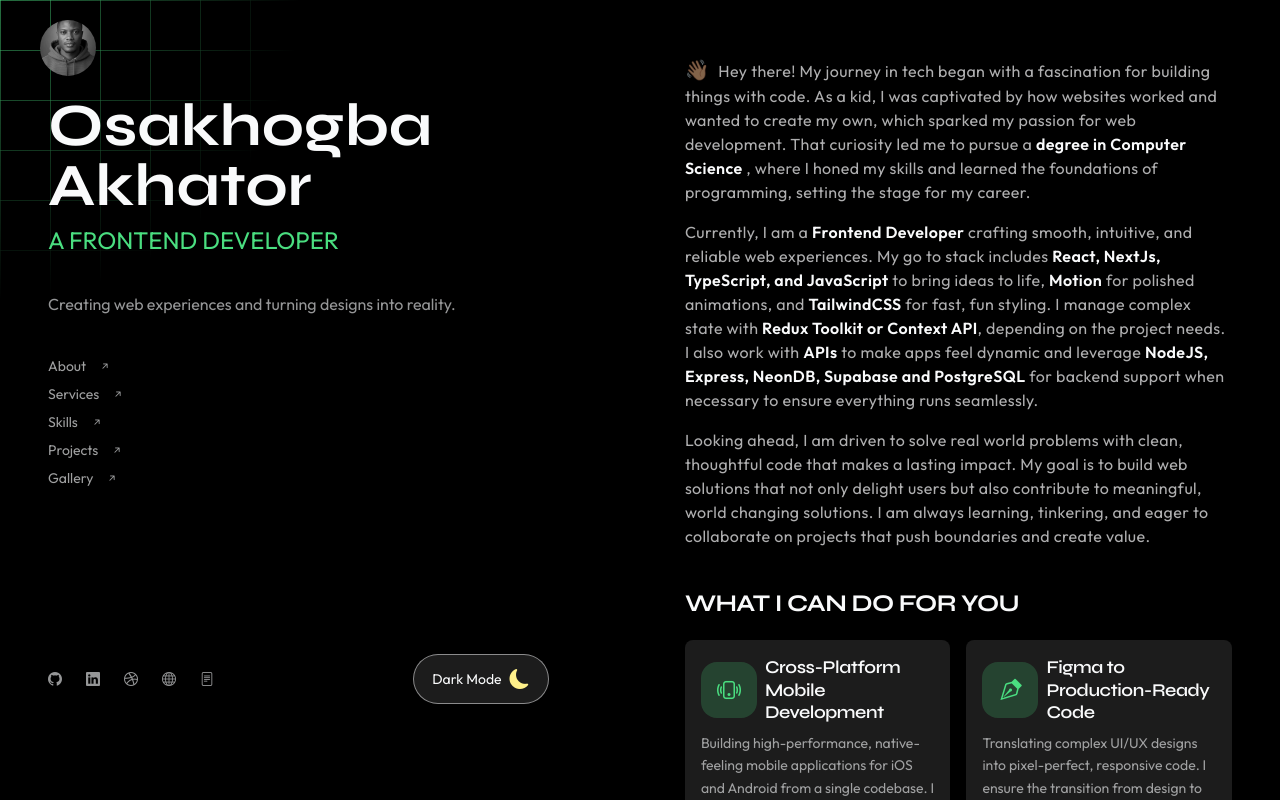
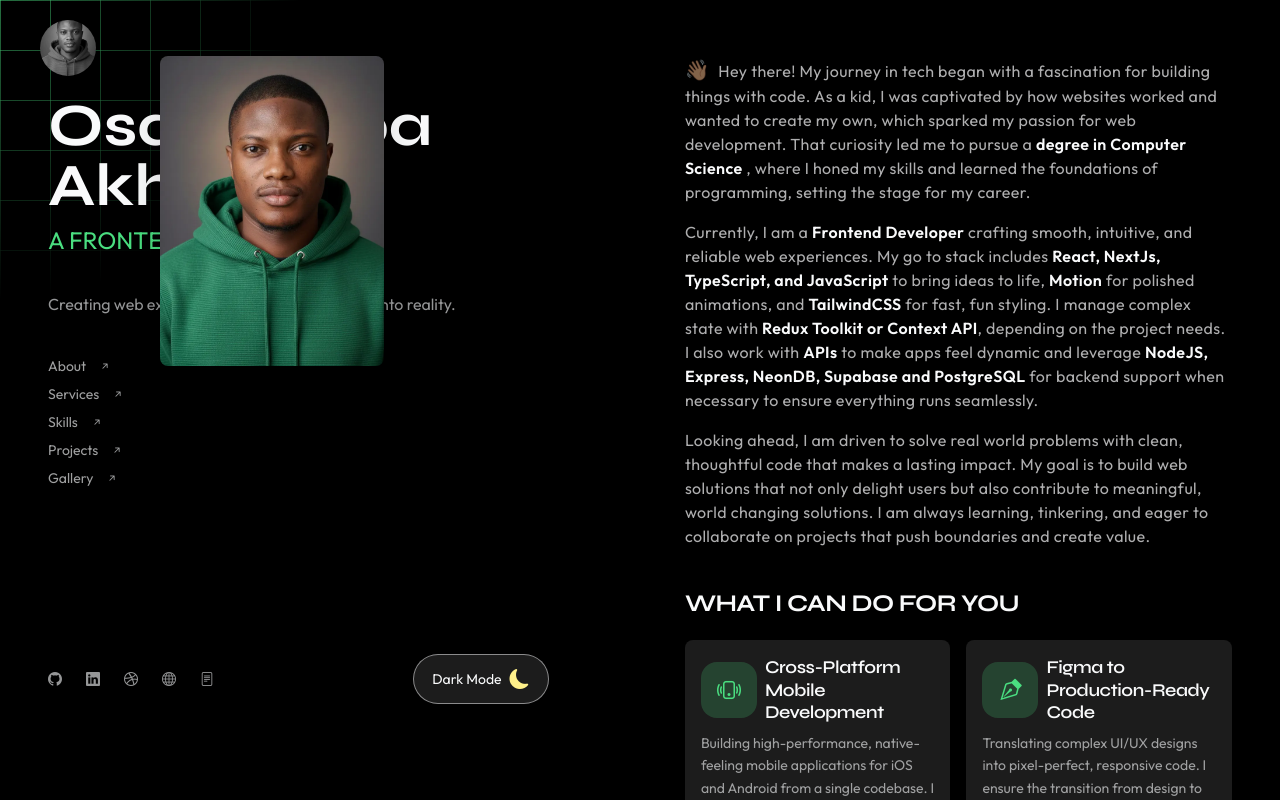
Before and after one commit to AkhatorEnosa/my_portfolio, a React (Vite) app: page / in a window 1280 px wide. Both pictures are taken after a click on the element 68 px from the left and 48 px from the top of the page. Shown: the top 800 px of the page. Built offline with nearby package versions, Linux system fonts and the light colour scheme.

Commit message:
UI update

```diff
--- a/src/sections/Left.tsx
+++ b/src/sections/Left.tsx
@@ -24,6 +24,7 @@ const Left = () => {
   const [currShape, setCurrShape] = useState<ShapeKey>("circle");
   const [isHovering, setIsHovering] = useState<boolean>(false);
   const [openMenu, setOpenMenu] = useState<boolean>(false);
+  const [expandIcon, setExpandIcon] = useState<boolean>(false);
 
   // Array of shape keys to cycle through
   const shapeKeys = Object.keys(shapes) as ShapeKey[];
@@ -55,25 +56,16 @@ const Left = () => {
     {/* user image */}
       <motion.div
         className="group fixed top-10 lg:top-5 left-10 size-10 lg:size-14 z-40"
-        onClick={() => {
-            setSelectedSection("home");
-            localStorage.setItem('section', "home")
-          }
-        }
+        onClick={() => setExpandIcon(prev => !prev)}
+
         onHoverStart={handleHoverStart}
         onHoverEnd={handleHoverEnd}
         onTouchStart={handleHoverStart}
         onTouchEnd={handleHoverEnd}
       >
-        {/* expanded icon image */}
-        <a href="#gallery" className="fixed left-20 lg:left-40 top-14 w-0 group-hover:w-56 shadow-2xl rounded-lg overflow-hidden opacity-0 lg:group-hover:opacity-100 ease-in-out transition-all duration-150 z-50">
-          <img src={Icon} alt="my image"/>
-        </a>
-
         <motion.div
           className="w-full h-full cursor-pointer"
           initial={{ clipPath: shapes[currShape] }}
-          // Framer Motion animation for smooth clip-path transition
           animate={{ clipPath: shapes[currShape] }}
           transition={{ duration: 0.5, ease: "easeInOut" }}
         >
@@ -86,6 +78,11 @@ const Left = () => {
             />
           </a>
         </motion.div>
+
+        {/* expanded icon image */}
+        <a href="#gallery" className={`fixed left-20 lg:left-40 top-14 ${expandIcon ? "w-56" : "w-0 group-hover:w-56  opacity-0 lg:group-hover:opacity-100"} shadow-2xl rounded-lg overflow-hidden ease-in-out transition-all duration-150 z-50`}>
+          <img src={Icon} alt="my image"/>
+        </a>
       </motion.div>
 
       <div className="w-full h-full lg:h-fit flex flex-col justify-center items-center lg:justify-between lg:items-center gap-6 lg:gap-0">
```
